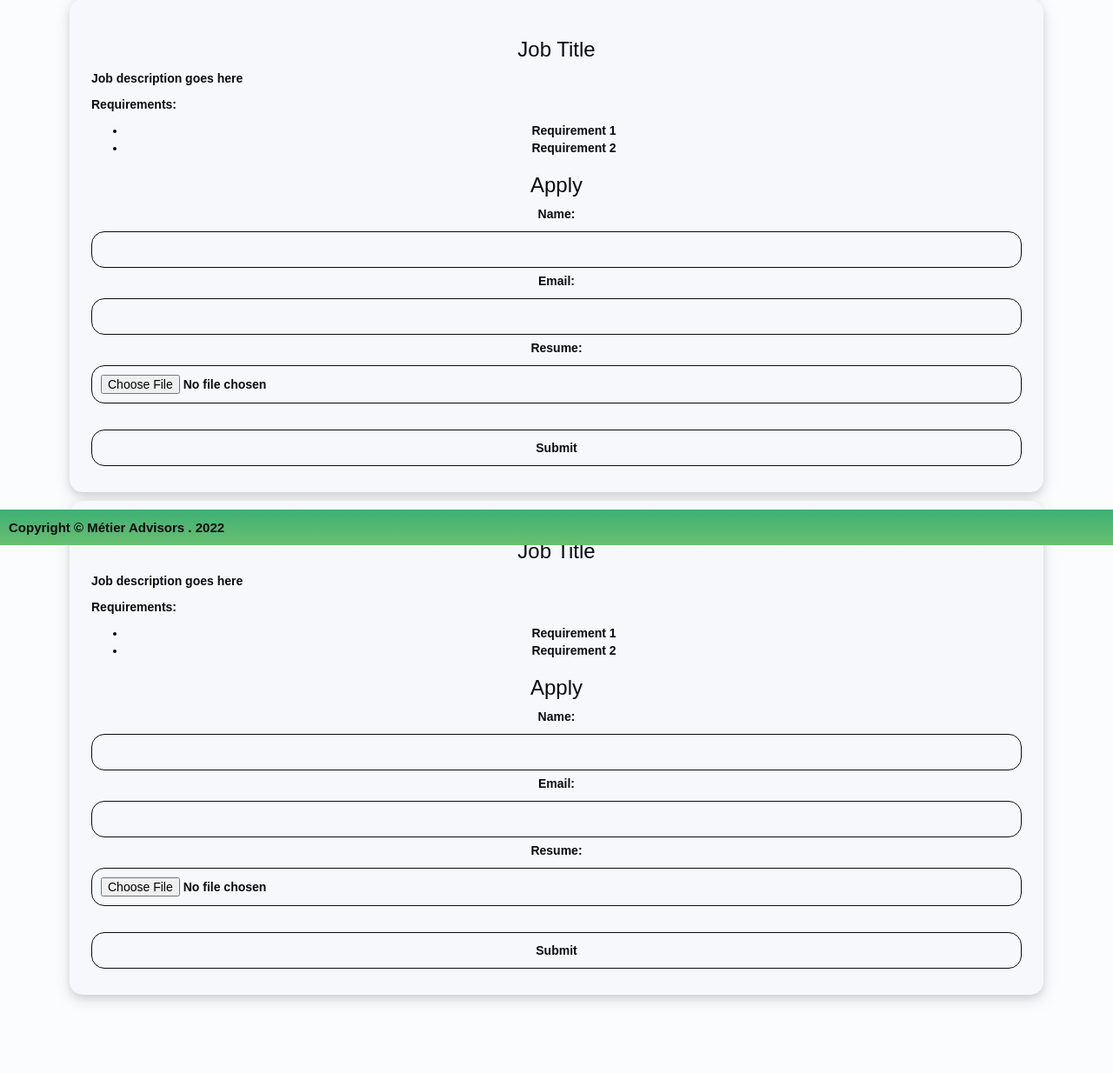
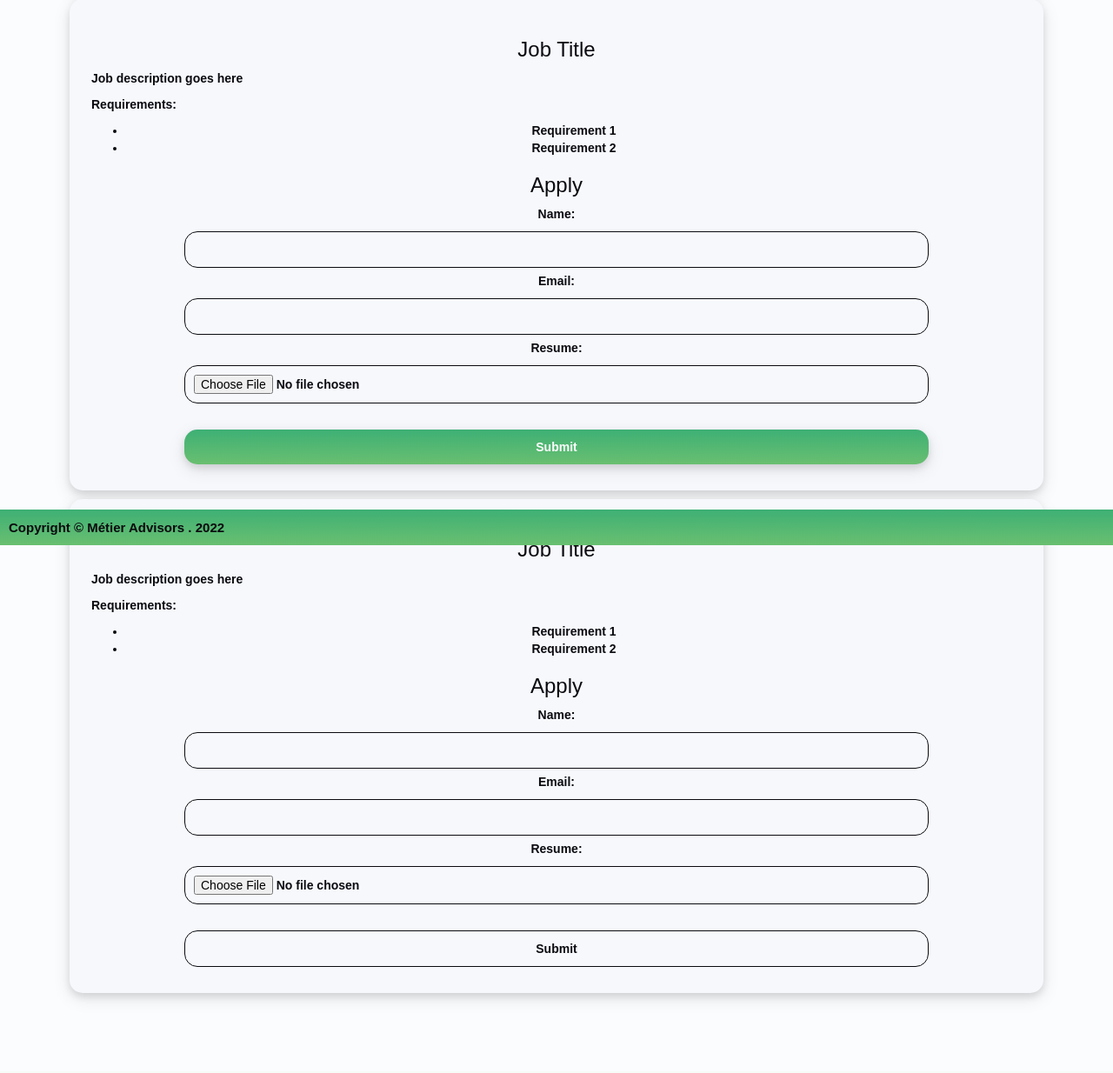
Before and after one commit to sj22aci/Metier-Advisors---Syed-Murtaza-Hasnain-Jafri, a PHP site: page /Careers.html in a window 1280 px wide. Shown: the part 173-1407 px from the top of the page at 87% size. After the commit the page ends 1324 px from the top, so only its background shows below. Run offline with PHP 8.4, Linux system fonts and the light colour scheme.

Commit message:
Button Changes

```diff
--- a/Careers.html
+++ b/Careers.html
@@ -62,7 +62,7 @@
                 <input type="email" id="email" name="email"><br>
                 <label for="resume">Resume:</label><br>
                 <input type="file" id="resume" name="resume"><br>
-                <input type="submit" value="Submit">
+                <input id='standard-button'  type="submit" value="Submit">
             </form>
         </div>
         <div class="card-2">
--- a/Main.html
+++ b/Main.html
@@ -65,7 +65,7 @@
             </p>
             <!--<div class="card-1">-->
                 <!--<a href="Counsellors.php" class="link">-->
-                <a href='Counsellors.php' id='find-button' class='btn btn-primary'>
+                <a href='Counsellors.php' id='standard-button' class='btn btn-primary'>
                     <h4>Find a Counsellor</h4>
                 </a>
             <!--</div>-->
--- a/Template.css
+++ b/Template.css
@@ -94,7 +94,7 @@ body {
   .card-3 ul {
     text-align: justify;
   }
-  .card-2 button, input {
+  .card-2 input {
     background-color: #f6f8fc;
     color: #0a0a0f;
     border-radius: 15px;
@@ -102,10 +102,10 @@ body {
     border: #0a0a0f 1px solid;
     padding: 10px 10px ;
     cursor: pointer;
-    width: 100%;
+    width: 80%;
   }
 
-  #find-button {
+  #standard-button {
     background-image: linear-gradient(180deg, #3eb075, #69bf70);
     color: white;
     border: none;
```
